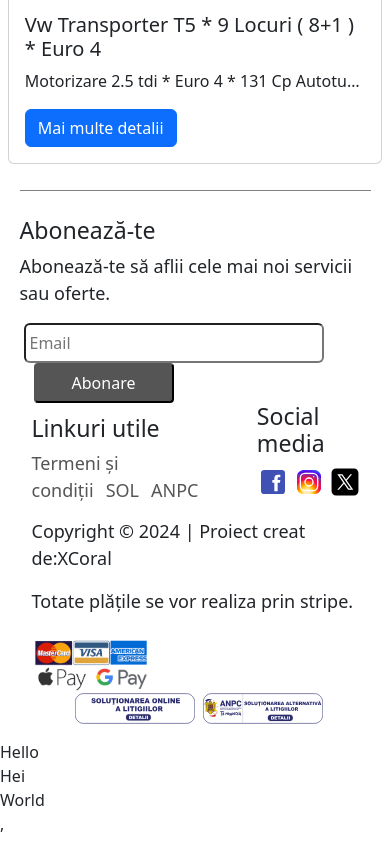
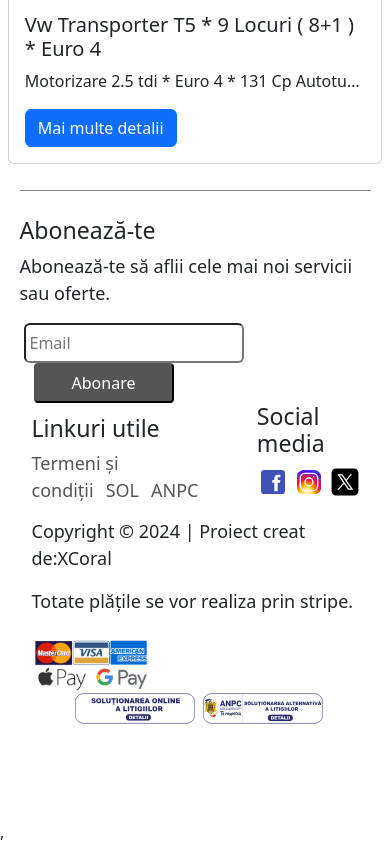
Before and after one commit to Flaviu8/xcoral, a React (Vite) app: page / in a window 390 px wide. Shown: the part 1730-2574 px from the top of the page. Built offline with nearby package versions, Linux system fonts and the light colour scheme.

Commit message:
add max width

```diff
--- a/src/components/footer/Footer.jsx
+++ b/src/components/footer/Footer.jsx
@@ -67,11 +67,10 @@ export default function Footer() {
                 <img src={sal} alt="sal" />
             </div>
         </footer>
-        <div>
-            Hello
+        <div className='null'>
+            <p>H</p>
         </div>
-        <div>Hei</div>
-        <div>World</div>
+        <div className='null'><p>p</p></div>
         <div>
             <Nav />
         </div>
--- a/src/components/footer/footer.css
+++ b/src/components/footer/footer.css
@@ -106,6 +106,11 @@ form button:hover {
     color: #000;
 }
 
+.null {
+    color: #FFFFFF;
+    display: none;
+}
+
 @media screen and (max-width: 1028px) {
    footer {
         width: 98%;
@@ -123,6 +128,19 @@ form button:hover {
         width: 98%;
     }
 
+    .null {
+        display: inherit;
+    }
+
+    form input {
+        border-radius: 6px;
+        margin-left: 4px;
+        padding-left: 4px;
+        width: 220px;
+        height: 40px;
+     }
+
+
     .copyright {
         display: block;
         margin-left: 12px;
```
